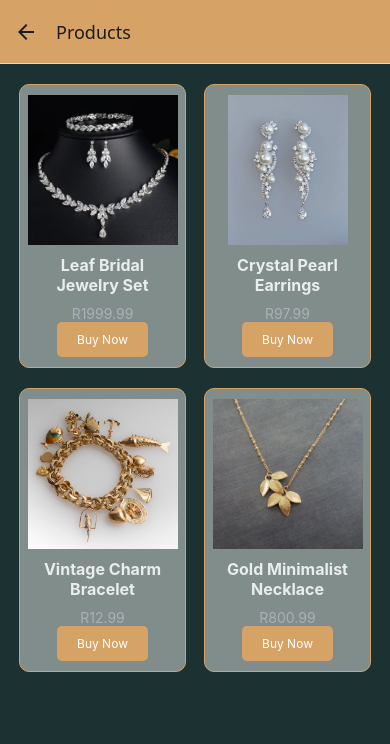
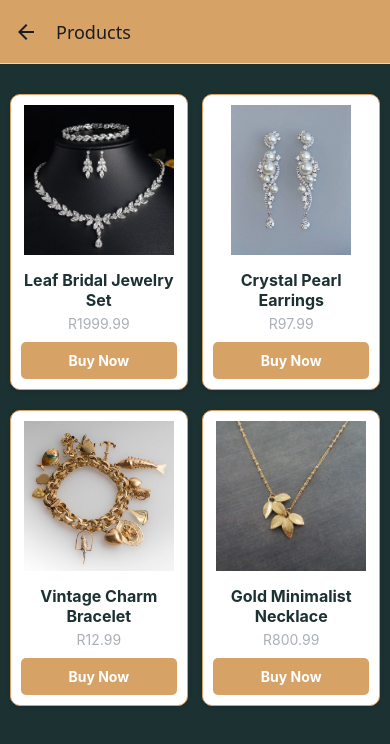
Before and after one commit to ComfortN/payment_intergration, a React Native app: screen /Product in a window 390 px wide. Shown: the top 744 px of the page. Built offline with nearby package versions, Linux system fonts and the light colour scheme.

Commit message:
Fixing the styling

```diff
--- a/App.js
+++ b/App.js
@@ -13,6 +13,8 @@ const Stack = createStackNavigator();
 
 export default function App() {
   return (
+    <>
+    <StatusBar style='light' />
     <NavigationContainer>
       <Stack.Navigator initialRouteName="Splash"
         screenOptions={{
@@ -42,5 +44,6 @@ export default function App() {
         />
       </Stack.Navigator>
     </NavigationContainer>
+    </>
   );
 }
--- a/src/components/ProductScreen.js
+++ b/src/components/ProductScreen.js
@@ -1,7 +1,6 @@
 import React from 'react';
-import { View, Text, StyleSheet, Image, FlatList, Alert, TouchableOpacity } from 'react-native';
+import { View, Text, StyleSheet, Image, FlatList, TouchableOpacity } from 'react-native';
 import { colors } from '../constants/colors';
-
 
 const ProductScreen = ({ navigation }) => {
     const products = [
@@ -35,13 +34,11 @@ const ProductScreen = ({ navigation }) => {
         }
     ];
 
-
     const renderProduct = ({ item }) => (
         <View style={styles.productCard}>
             <Image source={item.image} style={styles.productImage} />
             <Text style={styles.productName}>{item.name}</Text>
             <Text style={styles.productPrice}>R{item.price}</Text>
-                {/* <Text style={styles.productDescription}>{item.description}</Text> */}
             <TouchableOpacity
                 style={styles.buyButton}
                 onPress={() => navigation.navigate('Checkout', { product: item })}
@@ -50,7 +47,6 @@ const ProductScreen = ({ navigation }) => {
             </TouchableOpacity>
         </View>
     );
-
 
     return (
         <View style={styles.container}>
@@ -69,57 +65,63 @@ const ProductScreen = ({ navigation }) => {
 const styles = StyleSheet.create({
     container: {
         flex: 1,
-            backgroundColor: colors.background
+        backgroundColor: colors.background,
+        paddingTop: 20
     },
     listContainer: {
-            padding: 10
+        paddingHorizontal: 10,
+        paddingBottom: 20
     },
     row: {
-            flex: 1,
-            justifyContent: 'space-around'
+        justifyContent: 'space-between'
     },
     productCard: {
-            width: '45%',
+        width: '48%',
         padding: 10,
         marginVertical: 10,
         borderWidth: 1,
         borderColor: colors.primary,
         borderRadius: 10,
         alignItems: 'center',
-            backgroundColor: '#818D8B'
+        backgroundColor: '#fff',
+        shadowColor: '#000',
+        shadowOffset: { width: 0, height: 2 },
+        shadowOpacity: 0.1,
+        shadowRadius: 4,
+        elevation: 3
     },
     productImage: {
-            width: 150,
+        width: '100%',
         height: 150,
-            resizeMode: 'contain'
+        resizeMode: 'contain',
+        marginBottom: 10
     },
     productName: {
         fontSize: 16,
         fontWeight: 'bold',
-            marginVertical: 10,
-            color: colors.textPrimary,
+        marginVertical: 5,
+        color: colors.background,
         textAlign: 'center'
     },
     productPrice: {
         fontSize: 14,
-            color: colors.textSecondary
-        },
-        productDescription: {
-            textAlign: 'center',
-            marginVertical: 10,
-            color: colors.primary,
-            fontSize: 12
+        color: colors.textSecondary,
+        marginBottom: 10
     },
     buyButton: {
         backgroundColor: colors.primary,
-            padding: 10,
+        paddingVertical: 10,
         paddingHorizontal: 20,
-            borderRadius: 5
+        borderRadius: 5,
+        width: '100%',
+        alignItems: 'center'
     },
     buyButtonText: {
         color: 'white',
         textAlign: 'center',
-            fontSize: 12
+        fontSize: 14,
+        fontWeight: 'bold'
     }
 });
+
 export default ProductScreen;
--- a/src/components/SplashScreen.js
+++ b/src/components/SplashScreen.js
@@ -26,10 +26,7 @@ const SplashScreen = ({ navigation }) => {
 
   return (
     <View style={styles.splashContainer}>
-      <Image
-        source={require('../../assets/reflectory.png')}
-        style={styles.splashLogo}
-      />
+
       <Text style={styles.splashText}>Payment Gateway App</Text>
     </View>
   );
@@ -49,6 +46,7 @@ const styles = StyleSheet.create({
   splashText: {
     fontSize: 24,
     fontWeight: 'bold',
+    color : colors.textPrimary
   },
 });
 
```
Also changed, not shown: package.json (+9 -8 lines), 2 other files (tests, documents, lock files or other folders). Lines whose indentation alone changed are shown as unchanged.
